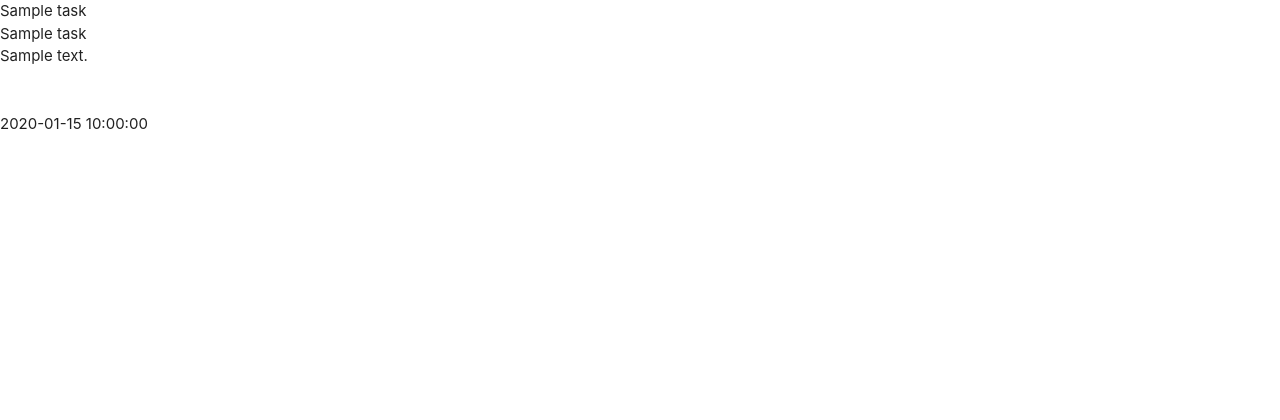
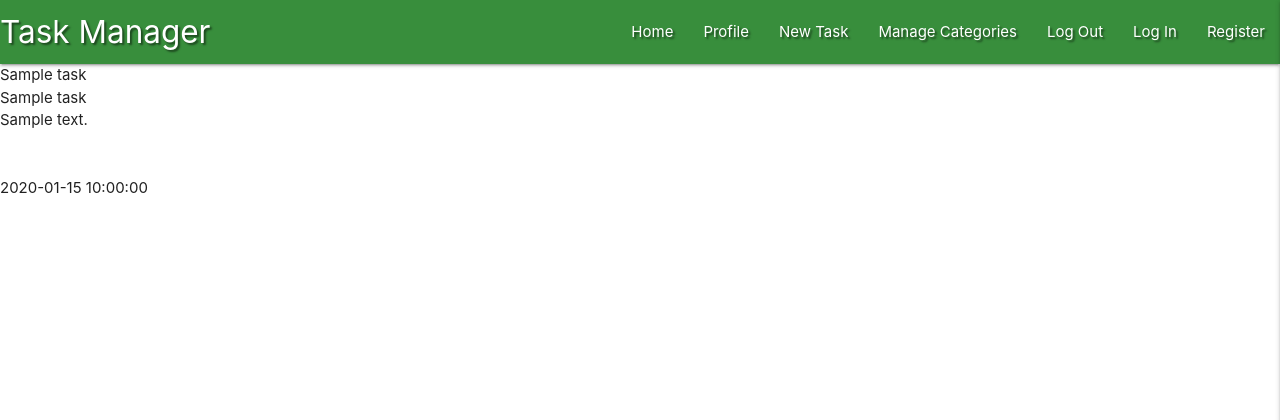
Before and after one commit to thanh-cao/task-manager-flask, a Flask app: page / in a window 1280 px wide. Shown: the top 420 px of the page. Run offline with Flask 2, Linux system fonts and the light colour scheme; a database or web service that is not in the repository returns one stand-in record (values such as "Sample title"); some libraries are stand-ins or nearby versions.

Commit message:
add navbar and sidenav

```diff
--- a/static/css/styles.css
+++ b/static/css/styles.css
@@ -0,0 +1,3 @@
+.text-shadow {
+  text-shadow: 2px 2px 2px rgba(0, 0, 0, 0.5);
+}
--- a/static/js/script.js
+++ b/static/js/script.js
@@ -0,0 +1,3 @@
+$(document).ready(function(){
+  $('.sidenav').sidenav({edge: 'right'});
+});
--- a/templates/base.html
+++ b/templates/base.html
@@ -13,17 +13,50 @@
   <link rel="stylesheet" href="{{ url_for('static', filename='css/styles.css') }}" type="text/css">
   <title>Task Manager App</title>
 </head>
+
 <body>
+  <header>
+    <!-- top navbar -->
+    <nav class="nav-extended text-shadow green darken-2">
+      <div class="nav-wrapper">
+        <a href="{{ url_for('get_tasks') }}" class="brand-logo">Task Manager</a>
+        <a href="#" data-target="mobile-demo" class="sidenav-trigger right"><i class="fas fa-bars"></i></a>
+        <ul class="right hide-on-med-and-down">
+          <li><a href="{{ url_for('get_tasks') }}">Home</a></li>
+          <li><a href="#">Profile</a></li>
+          <li><a href="#">New Task</a></li>
+          <li><a href="#">Manage Categories</a></li>
+          <li><a href="#">Log Out</a></li>
+          <li><a href="#">Log In</a></li>
+          <li><a href="#">Register</a></li>
+        </ul>
+      </div>
+    </nav>
+
+    <!-- mobile sidenav -->
+    <ul class="sidenav" id="mobile-demo">
+      <li>
+        <h4 class="center-align green-text text-darken 4">Task Manager</h4>
+      </li>
+      <li><a href="{{ url_for('get_tasks') }}">Home</a></li>
+      <li><a href="#">Profile</a></li>
+      <li><a href="#">New Task</a></li>
+      <li><a href="#">Manage Categories</a></li>
+      <li><a href="#">Log Out</a></li>
+      <li><a href="#">Log In</a></li>
+      <li><a href="#">Register</a></li>
+    </ul>
+  </header>
 
   {% block content %}
 
   {% endblock %}
 
   <script src="https://code.jquery.com/jquery-3.5.1.min.js"
-  integrity="sha256-9/aliU8dGd2tb6OSsuzixeV4y/faTqgFtohetphbbj0=" crossorigin="anonymous"></script>
+    integrity="sha256-9/aliU8dGd2tb6OSsuzixeV4y/faTqgFtohetphbbj0=" crossorigin="anonymous"></script>
   <script src="https://cdnjs.cloudflare.com/ajax/libs/materialize/1.0.0/js/materialize.min.js"></script>
   <script src="{{ url_for('static', filename='js/script.js') }}">
   </script>
-  </body>
+</body>
 
 </html>
```
